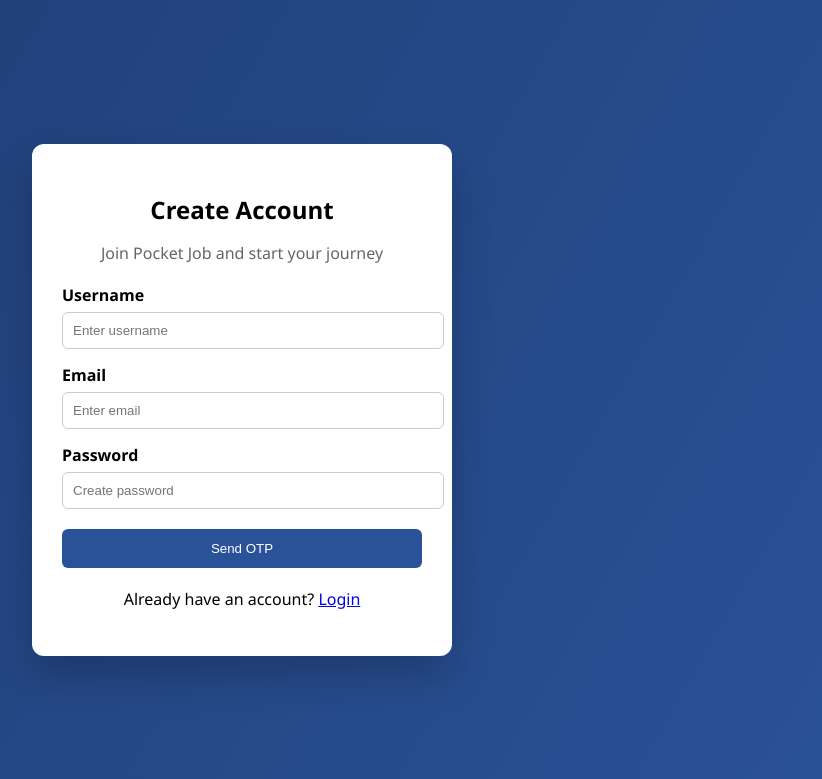
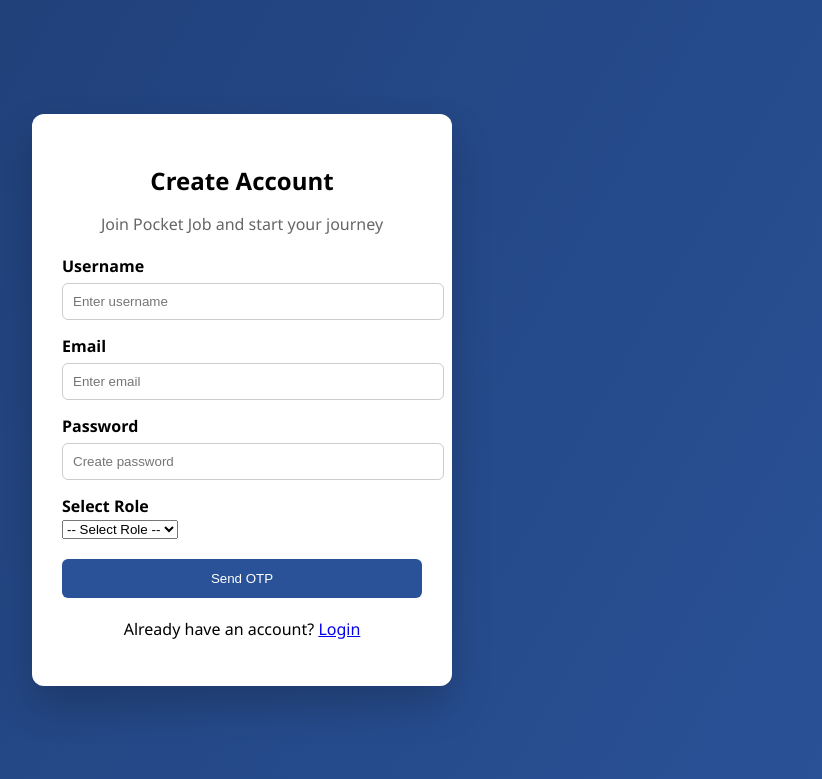
Before and after one commit to SauravStha1/Pocket_Job, a Django app: page /register/ in a window 1280 px wide. Shown: the top 779 px of the page, without its empty margins (398-1220 px from the left). Run offline with Django 5.2, Linux system fonts and the light colour scheme.

Commit message:
feature added: role based authentication.

```diff
--- a/accounts/views.py
+++ b/accounts/views.py
@@ -4,6 +4,7 @@ from django.contrib import messages
 from django.contrib.auth import authenticate, login
 from django.core.mail import send_mail
 from django.conf import settings
+from .models import Profile
 import random
 
 
@@ -19,7 +20,16 @@ def login_view(request):
 
         if user is not None:
             login(request, user)
-            return redirect("home")
+
+            # Redirect based on role
+            try:
+                if user.profile.role == "APPLICANT":
+                    return redirect("home")  # change later to applicant dashboard
+                elif user.profile.role == "RECRUITER":
+                    return redirect("home")  # change later to recruiter dashboard
+            except:
+                return redirect("home")
+
         else:
             messages.error(request, "Invalid username or password")
 
@@ -27,29 +37,31 @@ def login_view(request):
 
 
 # =========================
-# STEP 1: REGISTER VIEW - ENTER INFO & SEND OTP
+# STEP 1: REGISTER VIEW
 # =========================
 def register(request):
     if request.method == "POST":
         username = request.POST.get("username")
         email = request.POST.get("email")
         password = request.POST.get("password")
+        role = request.POST.get("role")
 
         if User.objects.filter(username=username).exists():
             messages.error(request, "Username already exists.")
             return redirect("register")
 
-        if not username or not email or not password:
+        if not username or not email or not password or not role:
             messages.error(request, "All fields are required.")
             return redirect("register")
 
         otp = random.randint(100000, 999999)
 
-        # Save registration info and OTP in session
+        # Save registration info in session
         request.session["register_data"] = {
             "username": username,
             "email": email,
-            "password": password
+            "password": password,
+            "role": role
         }
         request.session["register_otp"] = str(otp)
 
@@ -92,12 +104,22 @@ def verify_otp(request):
             password=data["password"]
         )
 
+        # Create Profile with role
+        Profile.objects.create(
+            user=user,
+            role=data["role"]
+        )
+
         # Clear session
         del request.session["register_otp"]
         del request.session["register_data"]
 
-        messages.success(request, "Account created successfully. You are now logged in.")
         login(request, user)
-        return redirect("home")
+
+        # Redirect based on role
+        if data["role"] == "APPLICANT":
+            return redirect("home")  # later change to applicant dashboard
+        elif data["role"] == "RECRUITER":
+            return redirect("home")  # later change to recruiter dashboard
 
     return render(request, "accounts/verify_otp.html")
--- a/templates/accounts/register.html
+++ b/templates/accounts/register.html
@@ -29,6 +29,14 @@
             <label>Password</label>
             <input type="password" name="password" placeholder="Create password" required>
 
+            <!-- 🔥 ROLE SELECTION -->
+            <label>Select Role</label>
+            <select name="role" required class="role-select">
+                <option value="">-- Select Role --</option>
+                <option value="APPLICANT">Applicant</option>
+                <option value="RECRUITER">Recruiter</option>
+            </select>
+
             <button type="submit" class="btn-primary">Send OTP</button>
         </form>
 
```
Also changed, not shown: accounts/models.py (+14 -0 lines), accounts/migrations/0002_profile_delete_emailotp.py (added), accounts/migrations/0003_alter_profile_role_emailotp.py (added), db.sqlite3.
